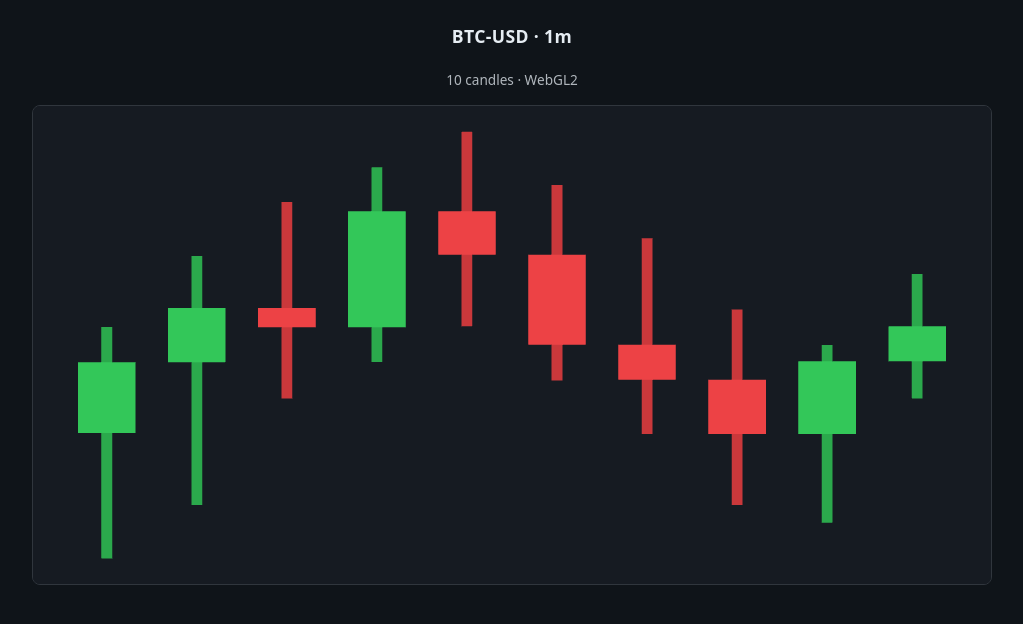
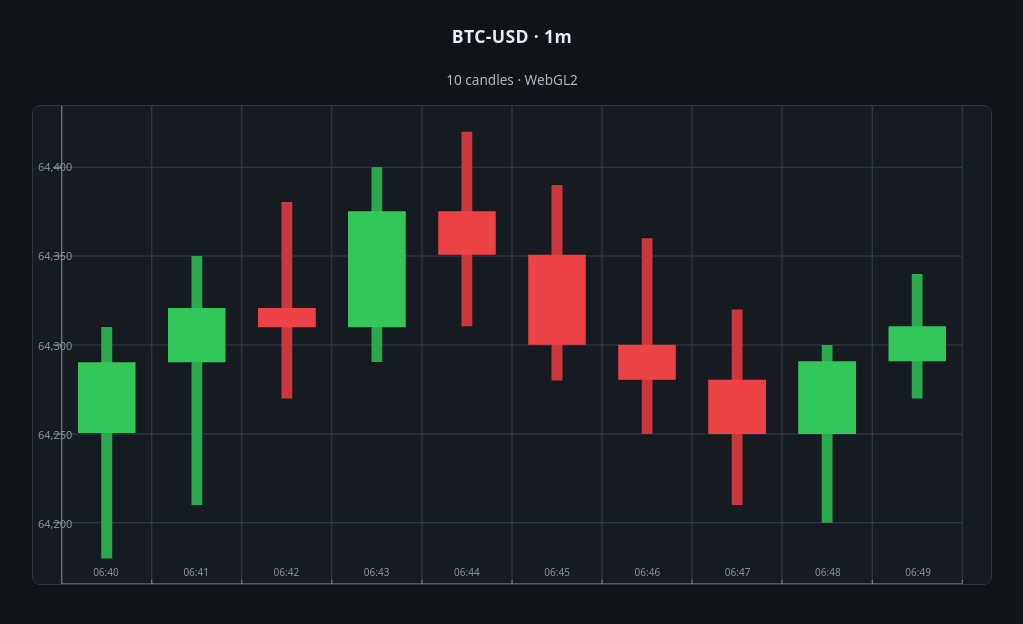
Before and after one commit to prakhar-s-srivastava/TradleAI-assignment, a website built with Vite: page index.html in a window 1280 px wide. Shown: the whole page, without its empty margins (128-1151 px from the left). Built offline with nearby package versions, Linux system fonts and the light colour scheme.

Commit message:
working grid and axis labels

```diff
--- a/index.html
+++ b/index.html
@@ -30,20 +30,51 @@
         opacity: 0.75;
         margin-bottom: 1rem;
       }
-      canvas {
+      .chart-wrap {
+        position: relative;
         width: min(960px, 100%);
+      }
+      .chart-wrap canvas {
+        width: 100%;
         height: 480px;
         display: block;
         border-radius: 8px;
         border: 1px solid #30363d;
         background: #161b22;
       }
+      #axis-overlay {
+        position: absolute;
+        inset: 0;
+        pointer-events: none;
+        font-variant-numeric: tabular-nums;
+      }
+      #axis-overlay .axis-y {
+        position: absolute;
+        left: 6px;
+        transform: translateY(-50%);
+        font-size: 11px;
+        line-height: 1;
+        color: #8b949e;
+        white-space: nowrap;
+      }
+      #axis-overlay .axis-x {
+        position: absolute;
+        bottom: 8px;
+        transform: translateX(-50%);
+        font-size: 10px;
+        line-height: 1;
+        color: #8b949e;
+        white-space: nowrap;
+      }
     </style>
   </head>
   <body>
     <h1 id="title">Loading…</h1>
     <p class="meta" id="meta"></p>
-    <canvas id="chart" width="960" height="480"></canvas>
+    <div class="chart-wrap">
+      <canvas id="chart" width="960" height="480"></canvas>
+      <div id="axis-overlay" aria-hidden="true"></div>
+    </div>
     <script type="module" src="/src/main.ts"></script>
   </body>
 </html>
--- /dev/null
+++ b/src/axisOverlay.ts
@@ -0,0 +1,31 @@
+import type { AxisMarkerX, AxisMarkerY } from "./webgl/candleChart";
+
+function formatPrice(p: number): string {
+  if (Math.abs(p) >= 1000) return p.toFixed(0).replace(/\B(?=(\d{3})+(?!\d))/g, ",");
+  return p.toLocaleString("en-US", { maximumFractionDigits: 2 });
+}
+
+/** Place HTML labels over the chart (percent layout matches WebGL NDC). */
+export function renderAxisOverlay(
+  overlay: HTMLElement,
+  markersY: AxisMarkerY[],
+  markersX: AxisMarkerX[],
+): void {
+  overlay.replaceChildren();
+
+  for (const { price, yNdc } of markersY) {
+    const el = document.createElement("span");
+    el.className = "axis-y";
+    el.textContent = formatPrice(price);
+    el.style.top = `${(1 - yNdc) * 50}%`;
+    overlay.appendChild(el);
+  }
+
+  for (const { label, xNdc } of markersX) {
+    const el = document.createElement("span");
+    el.className = "axis-x";
+    el.textContent = label;
+    el.style.left = `${(xNdc + 1) * 50}%`;
+    overlay.appendChild(el);
+  }
+}
--- a/src/main.ts
+++ b/src/main.ts
@@ -1,14 +1,16 @@
 import rawJson from "./candles.json";
+import { renderAxisOverlay } from "./axisOverlay";
 import { parseCandleSeries } from "./types/candle";
-import { buildCandleVertices, initCandleChart, uploadAndDraw } from "./webgl/candleChart";
+import { buildChartGeometry, initCandleChart, uploadAndDraw } from "./webgl/candleChart";
 
 const series = parseCandleSeries(rawJson);
 
 const title = document.getElementById("title");
 const meta = document.getElementById("meta");
 const canvas = document.getElementById("chart") as HTMLCanvasElement | null;
+const axisOverlay = document.getElementById("axis-overlay");
 
-if (!title || !meta || !canvas) {
+if (!title || !meta || !canvas || !axisOverlay) {
   throw new Error("Missing DOM nodes");
 }
 
@@ -16,10 +18,11 @@ title.textContent = `${series.symbol} · ${series.interval}`;
 meta.textContent = `${series.candles.length} candles · WebGL2`;
 
 const chart = initCandleChart(canvas);
-const vertices = buildCandleVertices(series.candles);
+const geometry = buildChartGeometry(series.candles);
+renderAxisOverlay(axisOverlay, geometry.markersY, geometry.markersX);
 
 function frame() {
-  uploadAndDraw(chart, vertices);
+  uploadAndDraw(chart, geometry);
 }
 
 frame();
--- a/src/webgl/candleChart.ts
+++ b/src/webgl/candleChart.ts
@@ -53,7 +53,6 @@ function pushQuad(
   g: number,
   b: number,
 ): void {
-  // Two triangles: (0,0)-(1,0)-(0,1) and (1,0)-(1,1)-(0,1)
   const tri = (ax: number, ay: number, bx: number, by: number, cx: number, cy: number) => {
     out.push(ax, ay, r, g, b, bx, by, r, g, b, cx, cy, r, g, b);
   };
@@ -61,10 +60,45 @@ function pushQuad(
   tri(x1, y0, x1, y1, x0, y1);
 }
 
-/** Build interleaved vertex data: position (NDC) + RGB per vertex */
-export function buildCandleVertices(candles: Candle[]): Float32Array {
-  if (candles.length === 0) return new Float32Array(0);
+function pushLine(
+  out: number[],
+  x0: number,
+  y0: number,
+  x1: number,
+  y1: number,
+  r: number,
+  g: number,
+  b: number,
+): void {
+  out.push(x0, y0, r, g, b, x1, y1, r, g, b);
+}
 
+const GRID_RGB: [number, number, number] = [0.2, 0.24, 0.3];
+const AXIS_RGB: [number, number, number] = [0.52, 0.58, 0.65];
+
+function niceStep(range: number, targetTicks: number): number {
+  const rough = range / Math.max(1, targetTicks);
+  if (!Number.isFinite(rough) || rough <= 0) return 1;
+  const exp = Math.floor(Math.log10(rough));
+  const fract = rough / 10 ** exp;
+  const niceFract = fract <= 1 ? 1 : fract <= 2 ? 2 : fract <= 5 ? 5 : 10;
+  return niceFract * 10 ** exp;
+}
+
+export type ChartLayout = {
+  minP: number;
+  maxP: number;
+  invRange: number;
+  margin: number;
+  span: number;
+  n: number;
+  priceToY: (p: number) => number;
+  plotLeft: number;
+  plotRight: number;
+};
+
+function computeLayout(candles: Candle[]): ChartLayout | null {
+  if (candles.length === 0) return null;
   let minP = Infinity;
   let maxP = -Infinity;
   for (const c of candles) {
@@ -75,20 +109,88 @@ export function buildCandleVertices(candles: Candle[]): Float32Array {
   minP -= padY;
   maxP += padY;
   const invRange = 1 / (maxP - minP);
-
   const priceToY = (p: number) => -1 + 2 * ((p - minP) * invRange);
-
-  const n = candles.length;
   const margin = 0.06;
   const span = 2 - 2 * margin;
+  return {
+    minP,
+    maxP,
+    invRange,
+    margin,
+    span,
+    n: candles.length,
+    priceToY,
+    plotLeft: -1 + margin,
+    plotRight: 1 - margin,
+  };
+}
+
+export type AxisMarkerY = { price: number; yNdc: number };
+export type AxisMarkerX = { label: string; xNdc: number };
+
+/** Line list (GL_LINES): grid + tick marks + axes; triangles: candles */
+export type ChartGeometry = {
+  lineVerts: Float32Array;
+  triVerts: Float32Array;
+  markersY: AxisMarkerY[];
+  markersX: AxisMarkerX[];
+};
+
+function formatTimeLabel(ms: number): string {
+  const d = new Date(ms);
+  return d.toLocaleTimeString("en-US", { hour: "2-digit", minute: "2-digit", hour12: false });
+}
+
+export function buildChartGeometry(candles: Candle[]): ChartGeometry {
+  const layout = computeLayout(candles);
+  if (!layout) {
+    return {
+      lineVerts: new Float32Array(0),
+      triVerts: new Float32Array(0),
+      markersY: [],
+      markersX: [],
+    };
+  }
+  const lines: number[] = [];
+  const [gr, gg, gb] = GRID_RGB;
+  const [ar, ag, ab] = AXIS_RGB;
+  const { plotLeft: xl, plotRight: xr, span, n, priceToY, minP, maxP } = layout;
+  const tickNdc = 0.018;
+
+  const step = niceStep(maxP - minP, 6);
+  const start = Math.ceil(minP / step) * step;
+  const hCount = Math.max(0, Math.floor((maxP - start) / step) + 1);
+  const markersY: AxisMarkerY[] = [];
+  for (let k = 0; k < hCount; k++) {
+    const p = start + k * step;
+    const y = priceToY(p);
+    pushLine(lines, xl, y, xr, y, gr, gg, gb);
+    pushLine(lines, xl - tickNdc, y, xl, y, ar, ag, ab);
+    markersY.push({ price: p, yNdc: y });
+  }
+
+  for (let i = 0; i <= n; i++) {
+    const x = xl + (span * i) / n;
+    pushLine(lines, x, -1, x, 1, gr, gg, gb);
+    pushLine(lines, x, -1, x, -1 + tickNdc, ar, ag, ab);
+  }
+
+  pushLine(lines, xl, -1, xl, 1, ar, ag, ab);
+  pushLine(lines, xl, -1, xr, -1, ar, ag, ab);
+
+  const markersX: AxisMarkerX[] = [];
+  for (let i = 0; i < n; i++) {
+    const xCenter = xl + (span * (i + 0.5)) / n;
+    markersX.push({ label: formatTimeLabel(candles[i]!.t), xNdc: xCenter });
+  }
+
+  const verts: number[] = [];
   const bodyHalf = (span / n) * 0.32;
   const wickHalf = (span / n) * 0.06;
 
-  const verts: number[] = [];
-
   for (let i = 0; i < n; i++) {
     const c = candles[i]!;
-    const xCenter = -1 + margin + (span * (i + 0.5)) / n;
+    const xCenter = xl + (span * (i + 0.5)) / n;
     const bull = c.c >= c.o;
     const r = bull ? 0.2 : 0.93;
     const g = bull ? 0.78 : 0.26;
@@ -104,10 +206,8 @@ export function buildCandleVertices(candles: Candle[]): Float32Array {
     const yBody0 = Math.min(yO, yC);
     const yBody1 = Math.max(yO, yC);
 
-    // Wick (thin vertical bar full range)
     pushQuad(verts, xCenter - wickHalf, yL, xCenter + wickHalf, yH, rW, gW, bW);
 
-    // Body — minimum height so doji is visible
     const minBody = 0.008;
     let y0 = yBody0;
     let y1 = yBody1;
@@ -119,7 +219,12 @@ export function buildCandleVertices(candles: Candle[]): Float32Array {
     pushQuad(verts, xCenter - bodyHalf, y0, xCenter + bodyHalf, y1, r, g, b);
   }
 
-  return new Float32Array(verts);
+  return {
+    lineVerts: new Float32Array(lines),
+    triVerts: new Float32Array(verts),
+    markersY,
+    markersX,
+  };
 }
 
 export type CandleChartGL = {
@@ -158,10 +263,7 @@ export function initCandleChart(canvas: HTMLCanvasElement): CandleChartGL {
   return { gl, program, vao, buffer, aPosition, aColor };
 }
 
-export function uploadAndDraw(
-  chart: CandleChartGL,
-  data: Float32Array,
-): void {
+export function uploadAndDraw(chart: CandleChartGL, geom: ChartGeometry): void {
   const { gl, program, vao, buffer } = chart;
   const dpr = Math.min(window.devicePixelRatio ?? 1, 2);
   const canvas = gl.canvas as HTMLCanvasElement;
@@ -176,11 +278,25 @@ export function uploadAndDraw(
   gl.clearColor(0.086, 0.106, 0.133, 1);
   gl.clear(gl.COLOR_BUFFER_BIT);
 
+  const { lineVerts, triVerts } = geom;
+  const lineBytes = lineVerts.byteLength;
+  const totalBytes = lineBytes + triVerts.byteLength;
+
   gl.bindBuffer(gl.ARRAY_BUFFER, buffer);
-  gl.bufferData(gl.ARRAY_BUFFER, data, gl.DYNAMIC_DRAW);
+  gl.bufferData(gl.ARRAY_BUFFER, totalBytes, gl.DYNAMIC_DRAW);
+  if (lineBytes) gl.bufferSubData(gl.ARRAY_BUFFER, 0, lineVerts);
+  if (triVerts.byteLength) gl.bufferSubData(gl.ARRAY_BUFFER, lineBytes, triVerts);
 
   gl.useProgram(program);
   gl.bindVertexArray(vao);
-  gl.drawArrays(gl.TRIANGLES, 0, data.length / STRIDE);
+
+  const lineCount = lineVerts.length / STRIDE;
+  const triCount = triVerts.length / STRIDE;
+  if (lineCount > 0) {
+    gl.drawArrays(gl.LINES, 0, lineCount);
+  }
+  if (triCount > 0) {
+    gl.drawArrays(gl.TRIANGLES, lineCount, triCount);
+  }
   gl.bindVertexArray(null);
 }
```
Also changed, not shown: dist/assets/index-AJ7Ddytp.js (deleted), dist/assets/index-LMYnUE4z.js (added), dist/index.html, 1 other file.
